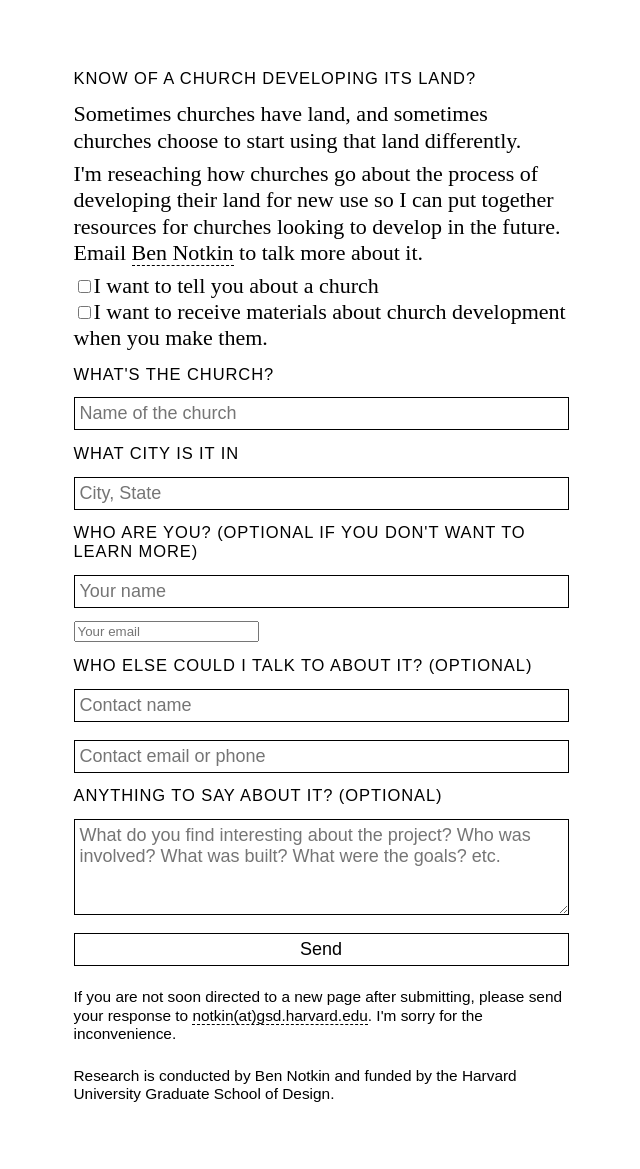
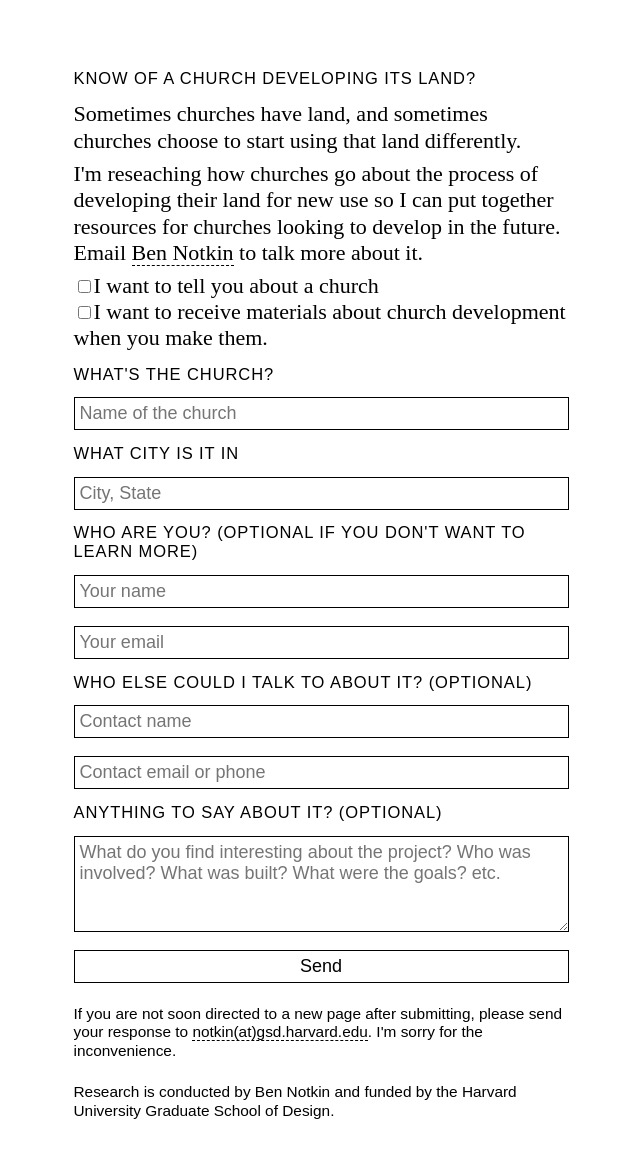
Before and after one commit to bennotkin/bennotkin.github.io, a Jekyll site: the page church-land/index.html, which Jekyll copies as it is, in a window 1280 px wide. Shown: the whole page, without its empty margins (319-959 px from the left). Built offline with Jekyll 4.4.1, drawn with Linux system fonts in a browser that asks for light colours.

Commit message:
Update churchlandstyle.css

```diff
--- a/css/churchlandstyle.css
+++ b/css/churchlandstyle.css
@@ -45,7 +45,7 @@
   font-style: italic;
 }
 
-input[type="text"], textarea, button {
+input[type="text"], input[type="email"], textarea, button {
   width: 100%;
   border: 1px solid black;
   font-family: sans-serif;
@@ -57,12 +57,12 @@
 
 input + input {margin-top: 1em}
 
-div.providing {display: none}
+/* div.providing {display: none}
 div.wanting {display: none}
 
-input[name="providing"] ~ div.providing {display: block}
+input[name="providing"]:checked ~ div.providing {display: block}
 input[name="wanting"]:checked ~ div.wanting {display: block}
-
+*/
 button[type=submit] {
   background-color: white;
   border: 1px solid black;
```
